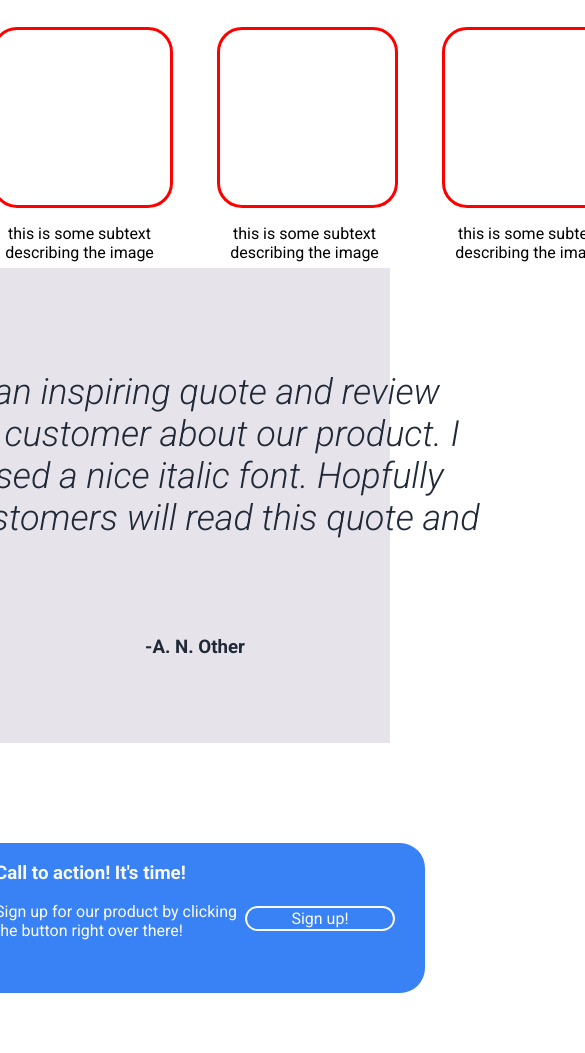
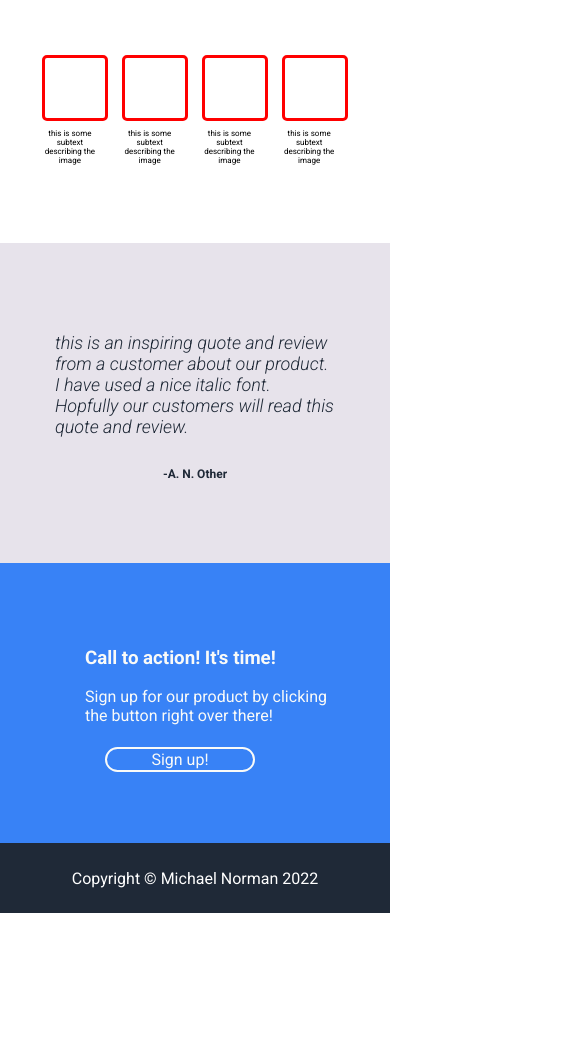
Before and after one commit to MikeN29/Web-Page-Template, a plain HTML site: page index.html in a window 390 px wide. Shown: the part 557-1610 px from the top of the page, 585 px wide, since content can reach past the window. After the commit the page ends 1470 px from the top, so only its background shows below. Drawn offline with Linux system fonts and the light colour scheme.

Commit message:
webpage is now responsive for small mobile screen

```diff
--- a/styles.css
+++ b/styles.css
@@ -14,8 +14,6 @@ body {
 
 .header {
     display: flex;
-    /*align-items: center;
-    padding-left: 300px;*/
     justify-content: space-around;
 
 }
@@ -192,21 +190,20 @@ li {
 @media only screen and (max-width: 600px) {
 
 
-    body {
-
-
-    }
-
     .header {
         padding: 5px;
         font-size: 14px;
     }
 
     .section-one {
-        height: 350px;
+        height: 480px;
     }
 
     .section-one-content {
+        display: flex;
+        flex-direction: column;
+        position: relative;
+        top: -100px;
 
     }
 
@@ -218,14 +215,98 @@ li {
     .section-one-text > p {
         font-size: 12px;
         padding-left: 5px;
+        width: 300px;
+    }
+
+    .section-one-text {
+        width: 320px;
     }
 
     .section-one-image-placeholder {
+        width: 260px;
+        height: 150px;
+        position: relative;
+        top: -80px;
+    }
 
-        display: none;
+    .image-div {
+        display: flex;
+        flex-wrap: wrap;
+        justify-content: space-around;
+        width: 320px;
+        height: 300px;
+        gap: 10px;
+        position: relative;
+        top: -50px;
+    }
+
+    .image {
+        height: 60px;
+        width: 60px;
+        border-radius: 5px;
+    }
+
+    .section-two {
+        height: 320px;
+        font-size: 8px;
+    }
+
+    .section-two > h2 {
+        font-size: 22px;
+        position: relative;
+        top: -30px;
+    }
+
+
+    .image-one, .image-two, .image-three, .image-four > p {
+        width: 55px;
+        align-items: center;
+        justify-content: center;
+        text-align: center;
+    }
+
+    .section-three {
+        height: 320px;
+    }
+
+    .quote {
+        font-size: 18px;
+        width: 280px;
+    }
+
+    .section-three > h3 {
+        font-size: 12px;
+    }
+
+    .section-four {
+        height: 280px;
+        background-color: #3882f6;
+
+    }
+
+    .section-four-content {
+        display: flex;
+        flex-direction: column;
+        color: #F9FAF8;
+        align-items: center;
+        justify-content: center;
+        border-radius: 0px;
+        width: 320px;
+    }
+
+    .section-four-button {
+        width: 150px;
+        height: 150px;
+
+    }
+
+    .section-four-text {
+        height: 150px;
     }
 
 
 
 
+
+
   }
```
